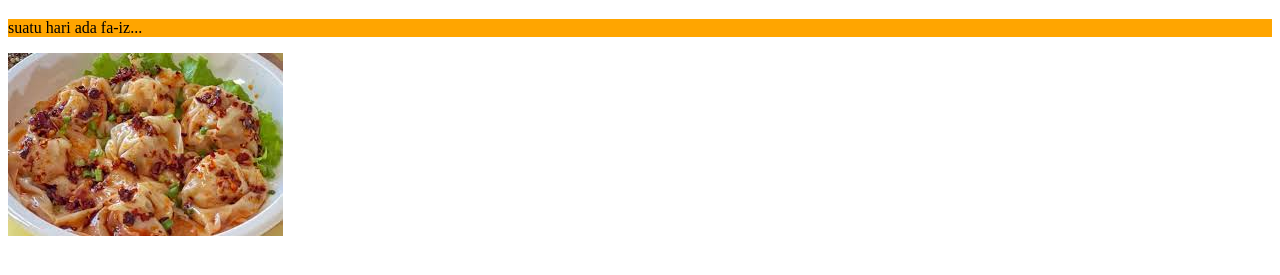
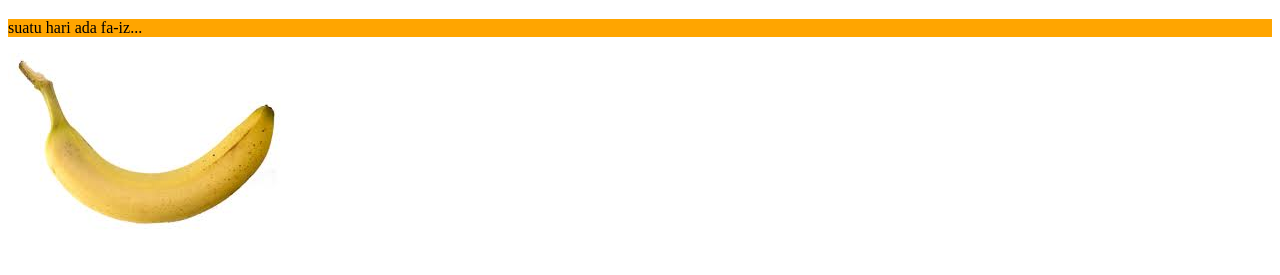
Before and after one commit to Abiy111/p, a plain HTML site: page index.html in a window 1280 px wide. Shown: the part 61-336 px from the top of the page. Drawn offline with Linux system fonts and the light colour scheme.

Commit message:
Update index.html

```diff
--- a/index.html
+++ b/index.html
@@ -10,6 +10,6 @@
  <h1 style="background-color:Gray;">kisah fa-iz sang pengecrot handal</h1>
 <p style="background-color:Orange;">suatu hari ada fa-iz...</p>
 
-<img src="Untitled.jpg" alt="pangsit">
+<img src="Untitled.jpeg"
 
  <p style="background-image: url('untitled.jpeg');">
```
